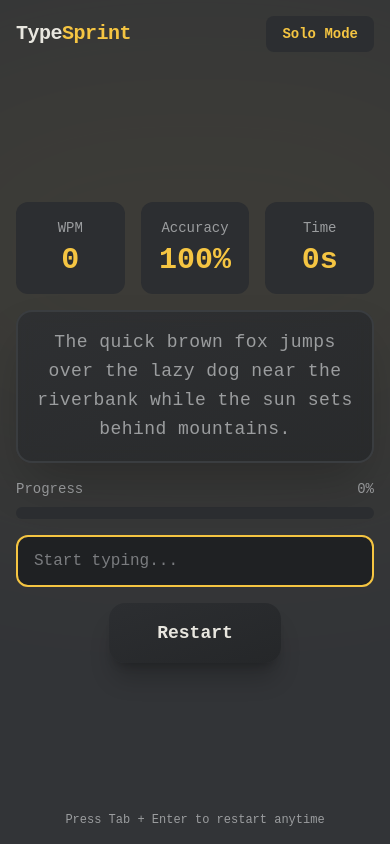
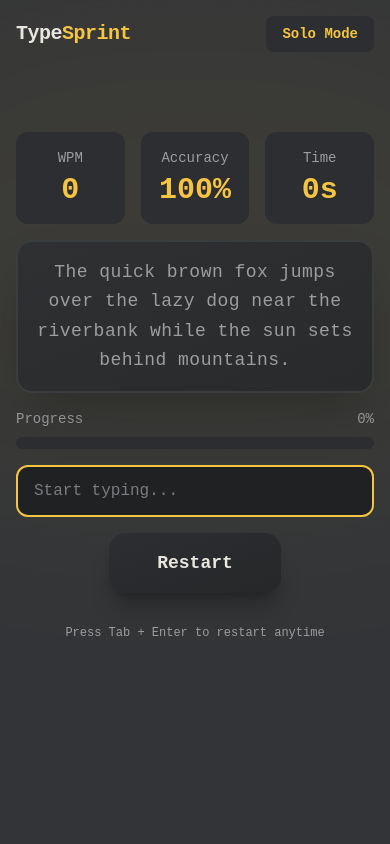
Before and after one commit to chvlpont/typesprint, a Next.js app: page /solo in a window 390 px wide. Built offline with nearby package versions, Linux system fonts and the light colour scheme.

Commit message:
enhance mobile

```diff
--- a/app/multiplayer/race/page.tsx
+++ b/app/multiplayer/race/page.tsx
@@ -196,7 +196,7 @@ function MultiplayerRaceContent() {
     .sort((a, b) => (b.score || 0) - (a.score || 0));
 
   return (
-    <div className="relative flex min-h-screen flex-col items-center justify-between overflow-hidden bg-[#323437] px-4 py-4 text-[#e8e6df] md:py-8">
+    <div className="relative flex min-h-screen flex-col items-center justify-between overflow-hidden bg-[#323437] px-4 py-4 text-[#e8e6df] md:py-8 md:justify-between justify-start">
       {/* Ambient background glow */}
       <div className="pointer-events-none absolute left-1/2 top-0 h-[500px] w-[800px] -translate-x-1/2 rounded-full bg-[#f5c542] opacity-5 blur-[120px]"></div>
 
@@ -220,7 +220,7 @@ function MultiplayerRaceContent() {
       </header>
 
       {/* Main Content */}
-      <main className="relative z-10 flex w-full max-w-5xl flex-col items-center justify-center gap-4 md:gap-8">
+      <main className="relative z-10 flex w-full max-w-5xl flex-col items-center justify-center gap-4 md:gap-8 mt-20">
         {!raceFinished ? (
           <>
             {/* Text Display */}
--- a/app/solo/page.tsx
+++ b/app/solo/page.tsx
@@ -97,7 +97,7 @@ export default function SoloMode() {
   };
 
   return (
-    <div className="relative flex min-h-screen flex-col items-center justify-between overflow-hidden bg-[#323437] px-4 py-4 text-[#e8e6df] md:py-8">
+    <div className="relative flex min-h-screen flex-col items-center justify-between overflow-hidden bg-[#323437] px-4 py-4 text-[#e8e6df] md:py-8 md:justify-between justify-start">
       {/* Ambient background glow */}
       <div className="pointer-events-none absolute left-1/2 top-0 h-[500px] w-[800px] -translate-x-1/2 rounded-full bg-[#f5c542] opacity-5 blur-[120px]"></div>
 
@@ -119,7 +119,7 @@ export default function SoloMode() {
       </header>
 
       {/* Main Content */}
-      <main className="relative z-10 flex w-full max-w-4xl flex-col items-center justify-center gap-4 md:gap-8">
+      <main className="relative z-10 flex w-full max-w-4xl flex-col items-center justify-center gap-4 md:gap-8 pb-8 mt-20">
         {/* Stats Bar */}
         <div className="flex w-full gap-4">
           <div className="flex flex-1 flex-col items-center gap-1 rounded-xl bg-[#2c2e31] p-4">
```
